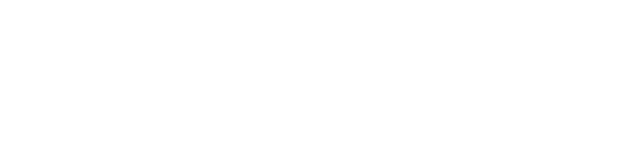
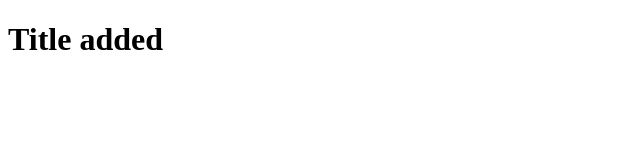
Before and after one commit to isadorahaashillebrand/sharezza-oops, a plain HTML site: page index.html in a window 1280 px wide. Shown: the whole page, without its empty margins (0-640 px from the left). Drawn offline with Linux system fonts and the light colour scheme.

Commit message:
title added

```diff
--- a/index.html
+++ b/index.html
@@ -5,6 +5,6 @@
     <title>title changed</title>
   </head>
   <body>
-
+  <h1>Title added</h1>
   </body>
 </html>
```
